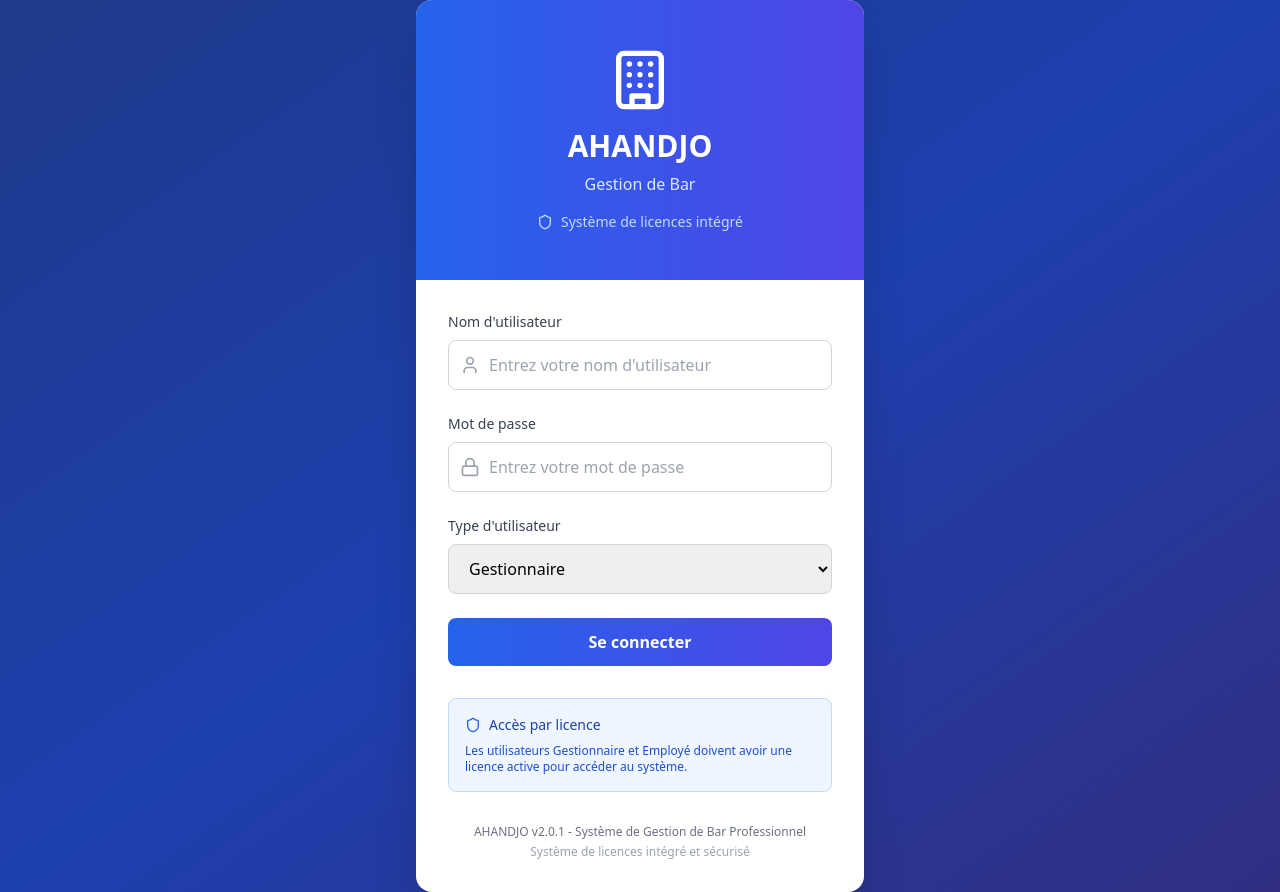
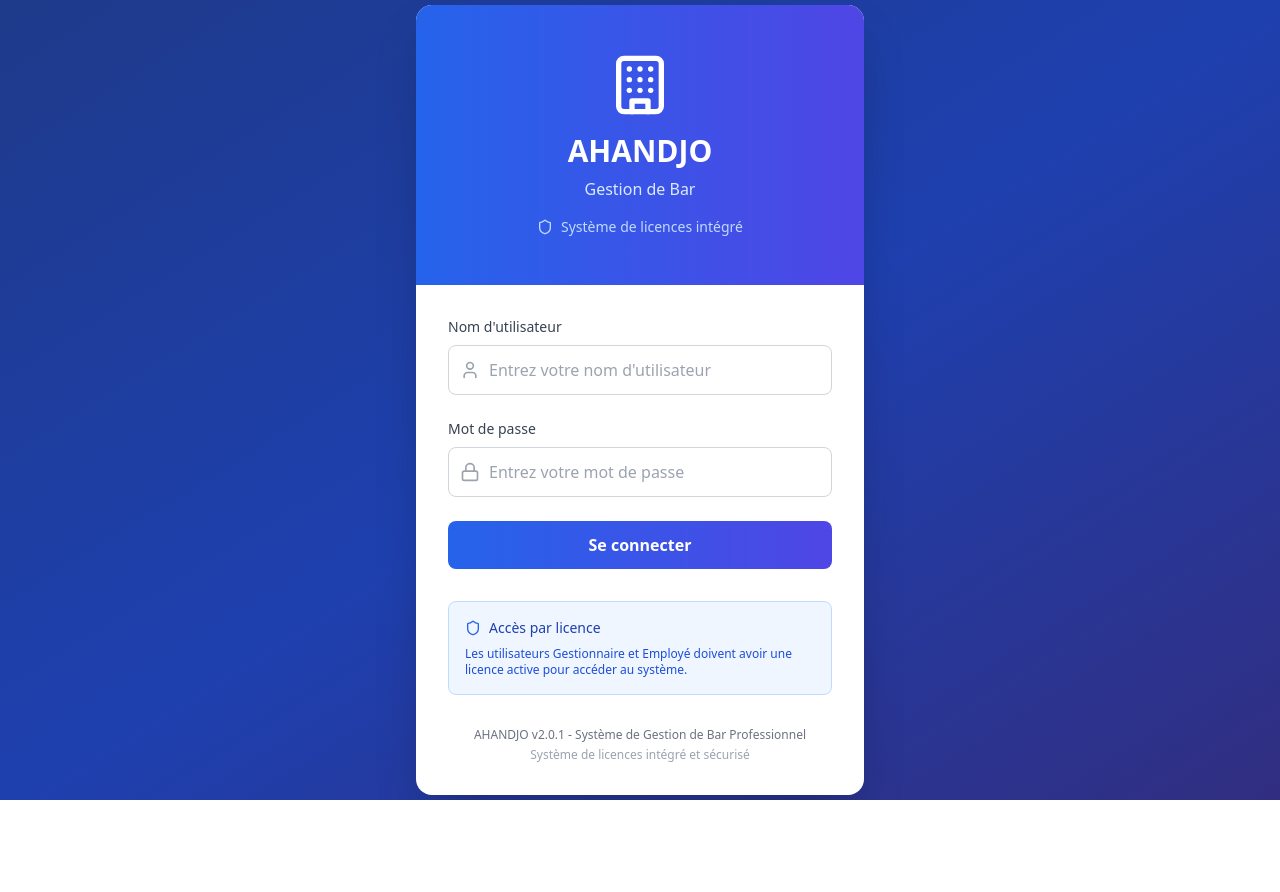
Before and after one commit to dionisse/barmanagerfinal, a React (Vite) app: page / in a window 1280 px wide. After the commit the page ends 800 px from the top, so only its background shows below. Built offline with nearby package versions, Linux system fonts and the light colour scheme; no server answers.

Commit message:
Updated LoginForm.tsx

```diff
--- a/src/components/LoginForm.tsx
+++ b/src/components/LoginForm.tsx
@@ -1,5 +1,5 @@
 import React, { useState } from 'react';
-import { User, UserType } from '../types';
+import { User } from '../types';
 import { Lock, User as UserIcon, Building, Shield, AlertTriangle } from 'lucide-react';
 import { simpleAuth } from '../utils/simpleAuthService';
 
@@ -10,7 +10,6 @@ interface LoginFormProps {
 const LoginForm: React.FC<LoginFormProps> = ({ onLogin }) => {
   const [username, setUsername] = useState('');
   const [password, setPassword] = useState('');
-  const [userType, setUserType] = useState<UserType>('Gestionnaire');
   const [error, setError] = useState('');
   const [loading, setLoading] = useState(false);
 
@@ -87,21 +86,6 @@ const LoginForm: React.FC<LoginFormProps> = ({ onLogin }) => {
                 </div>
               </div>
 
-              <div>
-                <label className="block text-sm font-medium text-gray-700 mb-2">
-                  Type d'utilisateur
-                </label>
-                <select
-                  value={userType}
-                  onChange={(e) => setUserType(e.target.value as UserType)}
-                  className="w-full px-4 py-3 border border-gray-300 rounded-lg focus:ring-2 focus:ring-blue-500 focus:border-transparent transition-all"
-                >
-                  <option value="Gestionnaire">Gestionnaire</option>
-                  <option value="Employé">Employé</option>
-                  <option value="Propriétaire">Propriétaire</option>
-                </select>
-              </div>
-
               {error && (
                 <div className="bg-red-50 border border-red-200 rounded-lg p-4">
                   <div className="flex items-center space-x-2">
```
